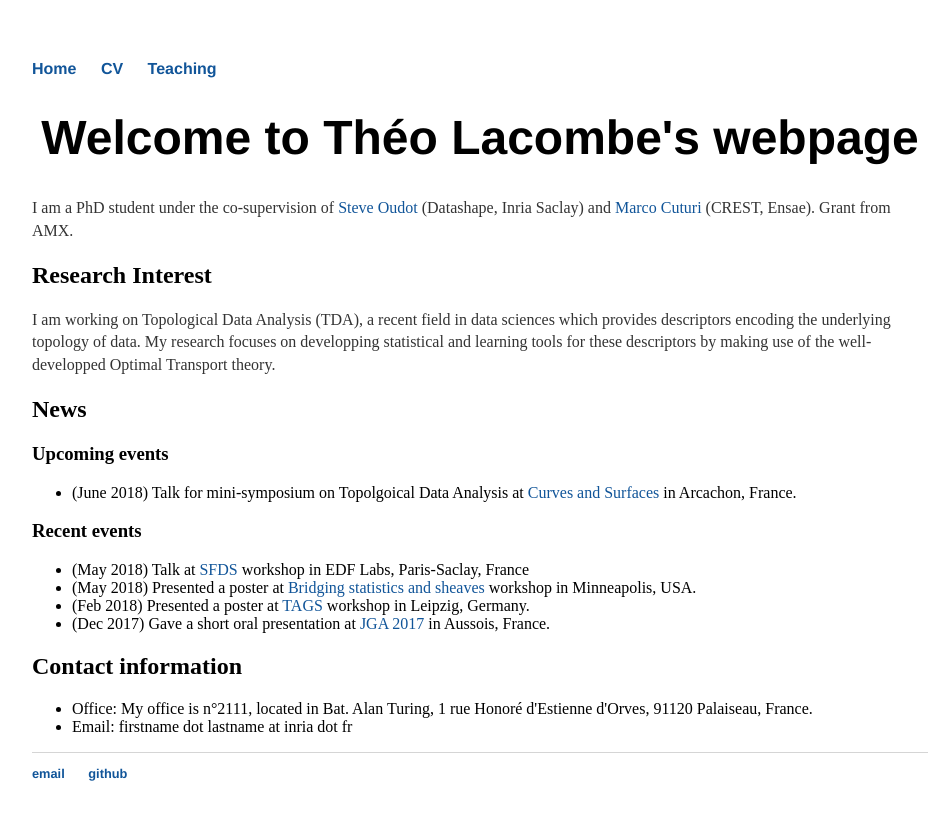
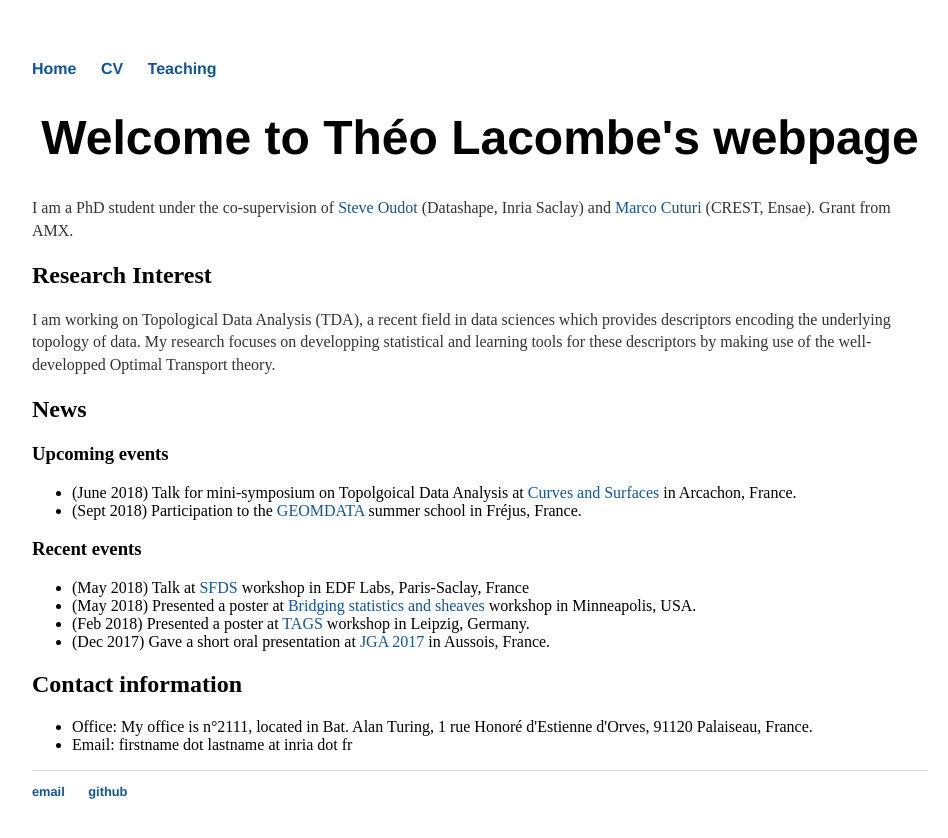
Before and after one commit to tlacombe/tlacombe.github.io, a Jekyll site: the page built from index.html, in a window 1280 px wide. Shown: the top 838 px of the page, without its empty margins (160-1108 px from the left). Built offline with Jekyll 4.4.1, drawn with Linux system fonts in a browser that asks for light colours.

Commit message:
update events

```diff
--- a/index.html
+++ b/index.html
@@ -15,6 +15,7 @@ title: Theo Lacombe's webpage
 	<h3> Upcoming events</h3>
 	<ul>
 		<li> (June 2018) Talk for mini-symposium on Topolgoical Data Analysis at <a href="https://cs2018.sciencesconf.org/">Curves and Surfaces</a> in Arcachon, France.</li>
+		<li> (Sept 2018) Participation to the <a href="https://geomdata.sciencesconf.org/">GEOMDATA</a> summer school in Fréjus, France.</li>
 	</ul>
 
         <h3> Recent events </h3>
```
